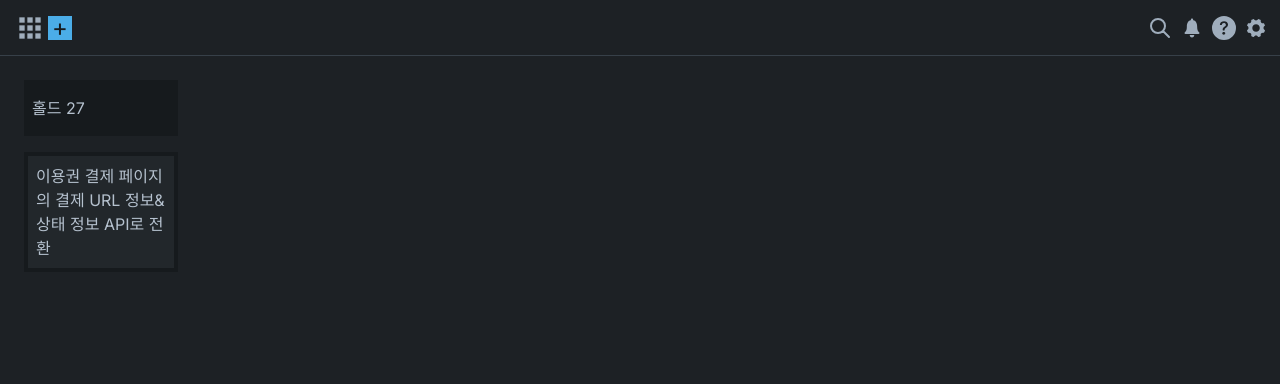
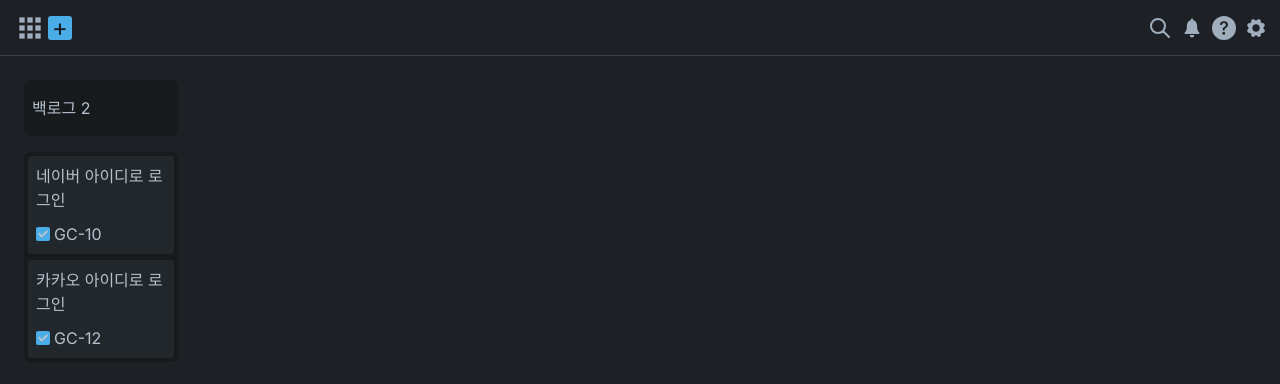
Before and after one commit to hurgyunam/todo_20240815, a Next.js app: page / in a window 1280 px wide. Shown: the top 384 px of the page. Built offline with nearby package versions, Linux system fonts and the light colour scheme.

Commit message:
[기능추가] 투두 추가

```diff
--- a/src/components/common/mainHeader.tsx
+++ b/src/components/common/mainHeader.tsx
@@ -14,7 +14,7 @@ export default function MainHeader() {
                     <CgMenuGridR className="w-[36px] h-[32px]" color="#9FADBC"/>
                     <div className="w-[24px] h-[24px] bg-bg-skyblue
                             flex items-center justify-center
-                            cursor-pointer">
+                            cursor-pointer rounded-[3px]">
                         <div className="text-bg-black text-[24px]">+</div>
                     </div>
                 </div>
--- a/src/components/index/kanban.tsx
+++ b/src/components/index/kanban.tsx
@@ -1,18 +1,46 @@
 
-
+import { FaCheck } from "react-icons/fa";
+import { ITodo } from "./todo";
 
 export default function Kanban() {
+    const todos: ITodo[] = [
+        {
+            title: '네이버 아이디로 로그인',
+            key: 'GC-10'
+        },
+        {
+            title: '카카오 아이디로 로그인',
+            key: 'GC-12'
+        },
+    ];
+
     return (
         <div className="flex flex-col w-[154px]">
-            <div className="py-[16px] px-[8px] text-font-gray bg-bg-black">
-                홀드 27
+            <div className="py-[16px] px-[8px] text-font-gray bg-bg-black rounded-[6px]">
+                백로그 2
             </div>
-            <div className="p-[4px] mt-[16px] text-font-gray bg-bg-black">
-                <div className="p-[8px] flex flex-col bg-bg-lightgray">
-                    <div>
-                        이용권 결제 페이지의 결제 URL 정보&상태 정보 API로 전환
-                    </div>
-                </div>
+            <div className="p-[4px] mt-[16px] text-font-gray bg-bg-black rounded-[6px]
+                        grid grid-rows-1 gap-[6px]">
+                {
+                    todos.map(todo => (
+                        <div className="p-[8px] flex flex-col bg-bg-lightgray rounded-[3px]"
+                            key={todo.key}>
+                            <div>
+                                {todo.title}
+                            </div>
+                            <div className="flex items-center justify-between mt-[10px]">
+                                <div className="flex items-center">
+                                    <div className="bg-bg-skyblue p-[2px] rounded-[2px]">
+                                        <FaCheck className="w-[10px] h-[10px]"/>
+                                    </div>
+                                    <div className="ml-[4px]">
+                                        {todo.key}
+                                    </div>
+                                </div>
+                            </div>
+                        </div>
+                    ))
+                }
             </div>
         </div>
     );
--- /dev/null
+++ b/src/components/index/todo.ts
@@ -0,0 +1,4 @@
+export interface ITodo {
+    title: string;
+    key: string;
+}
```
